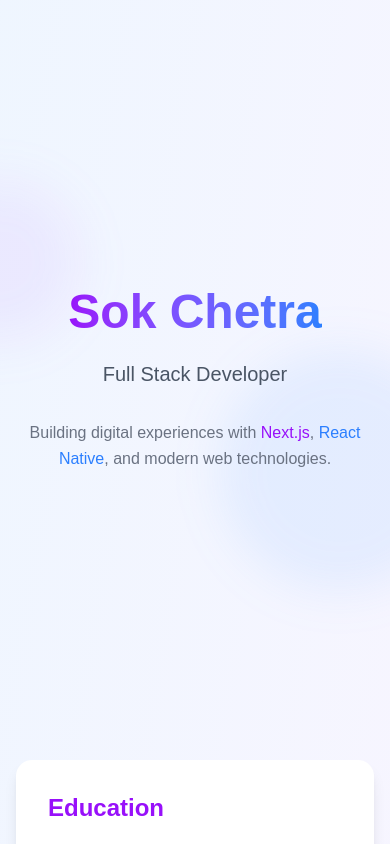
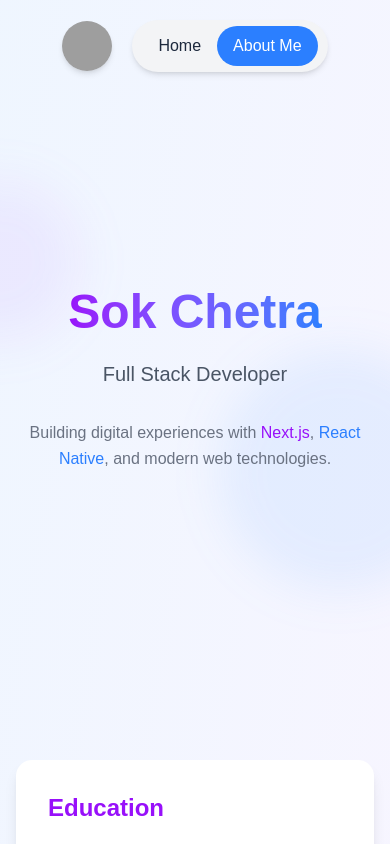
Before and after one commit to Sok-Chetra/sok_chetra, a Next.js app: page /about-me in a window 390 px wide. Shown: the top 844 px of the page. Built offline with nearby package versions, Linux system fonts and the light colour scheme; grey boxes are pictures that could not be loaded.

Commit message:
using h-screen and unhide main menu

```diff
--- a/src/app/about-me/page.tsx
+++ b/src/app/about-me/page.tsx
@@ -10,7 +10,7 @@ export const metadata = {
 
 export default function AboutMe() {
     return (
-        <main className="min-h-[100dvh] bg-gradient-to-br from-blue-50 to-purple-50 dark:from-gray-800 dark:to-gray-900">
+        <main className="min-h-screen bg-gradient-to-br from-blue-50 to-purple-50 dark:from-gray-800 dark:to-gray-900">
             <HeroSection />
 
             <div className="max-w-6xl mx-auto px-4 sm:px-6 lg:px-8 pb-20 space-y-20">
--- a/src/app/page.tsx
+++ b/src/app/page.tsx
@@ -4,7 +4,7 @@ import ContactForm from '@/components/form/ContactForm'
 
 export default function Home() {
     return (
-        <main className="min-h-[100dvh] overflow-hidden bg-gradient-to-br from-blue-50 to-purple-50 dark:from-gray-800 dark:to-gray-900">
+        <main className="min-h-screen overflow-hidden bg-gradient-to-br from-blue-50 to-purple-50 dark:from-gray-800 dark:to-gray-900">
             <HeroSection />
             <ProjectsSection
                 itemsPerView={{ base: 2, sm: 2, md: 2, lg: 3, xl: 3 }}
--- a/src/components/menu/MainMenu.tsx
+++ b/src/components/menu/MainMenu.tsx
@@ -13,7 +13,7 @@ export default function Menu() {
     useEffect(() => setIsMounted(true), []);
 
     return (
-        <div className="hidden md:flex justify-center items-center mt-5 absolute w-full gap-5 z-20">
+        <div className="flex justify-center items-center mt-5 absolute w-full gap-5 z-20">
             <Image
                 src={'https://i.pinimg.com/736x/28/32/25/2832251f86248ec7c38490ffaff30a44.jpg'}
                 alt="Profile"
--- a/src/components/section/home/HeroSection.tsx
+++ b/src/components/section/home/HeroSection.tsx
@@ -6,7 +6,7 @@ import Link from 'next/link'
 
 export default function HeroSection() {
     return (
-        <section className="relative h-auto min-[321px]:h-[100dvh]  flex items-center justify-center py-30 min-[321px]:py-0 px-4 min-[321px]:px-6 lg:px-8 inset-0  transition-all duration-500">
+        <section className="relative h-auto min-[321px]:h-screen  flex items-center justify-center py-30 min-[321px]:py-0 px-4 min-[321px]:px-6 lg:px-8 inset-0  transition-all duration-500">
 
 
             <div className="relative z-10 max-w-7xl mx-auto grid grid-cols-1 md:grid-cols-2 gap-8 md:gap-12 items-center">
```
